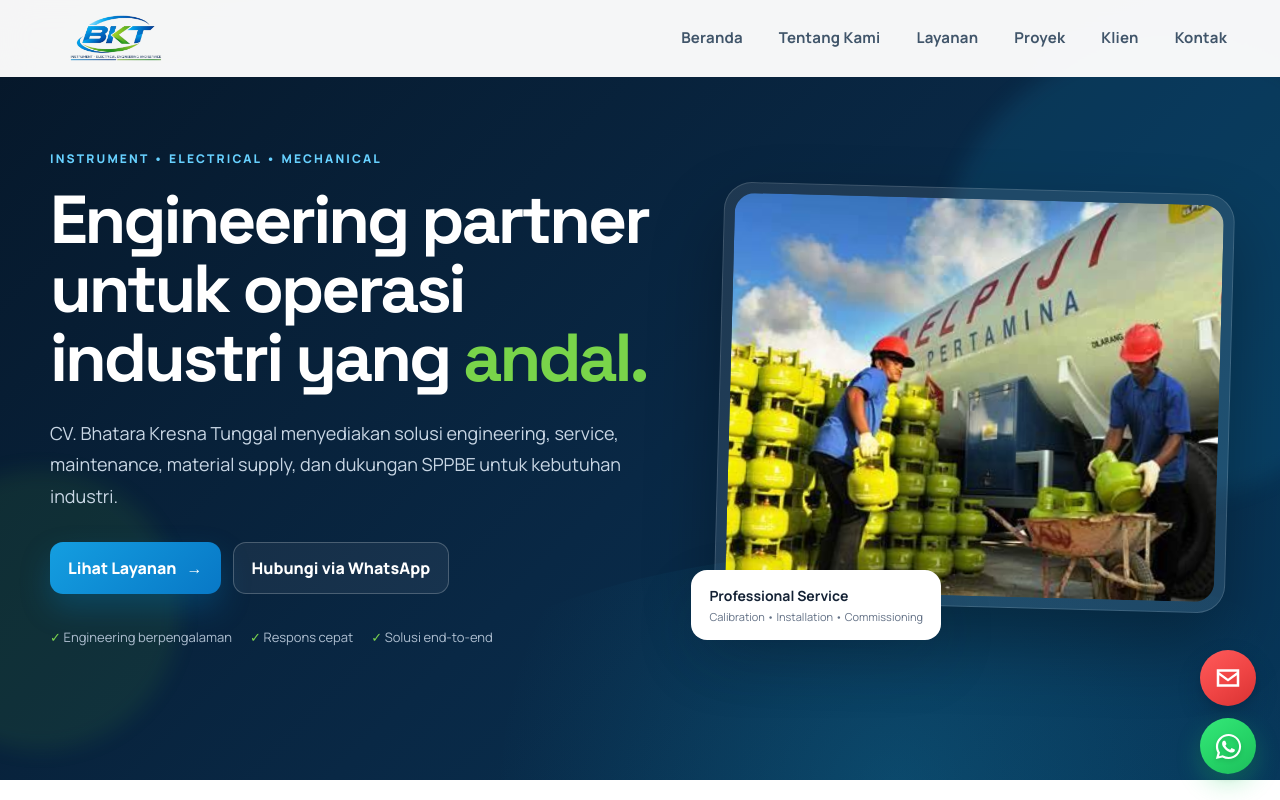
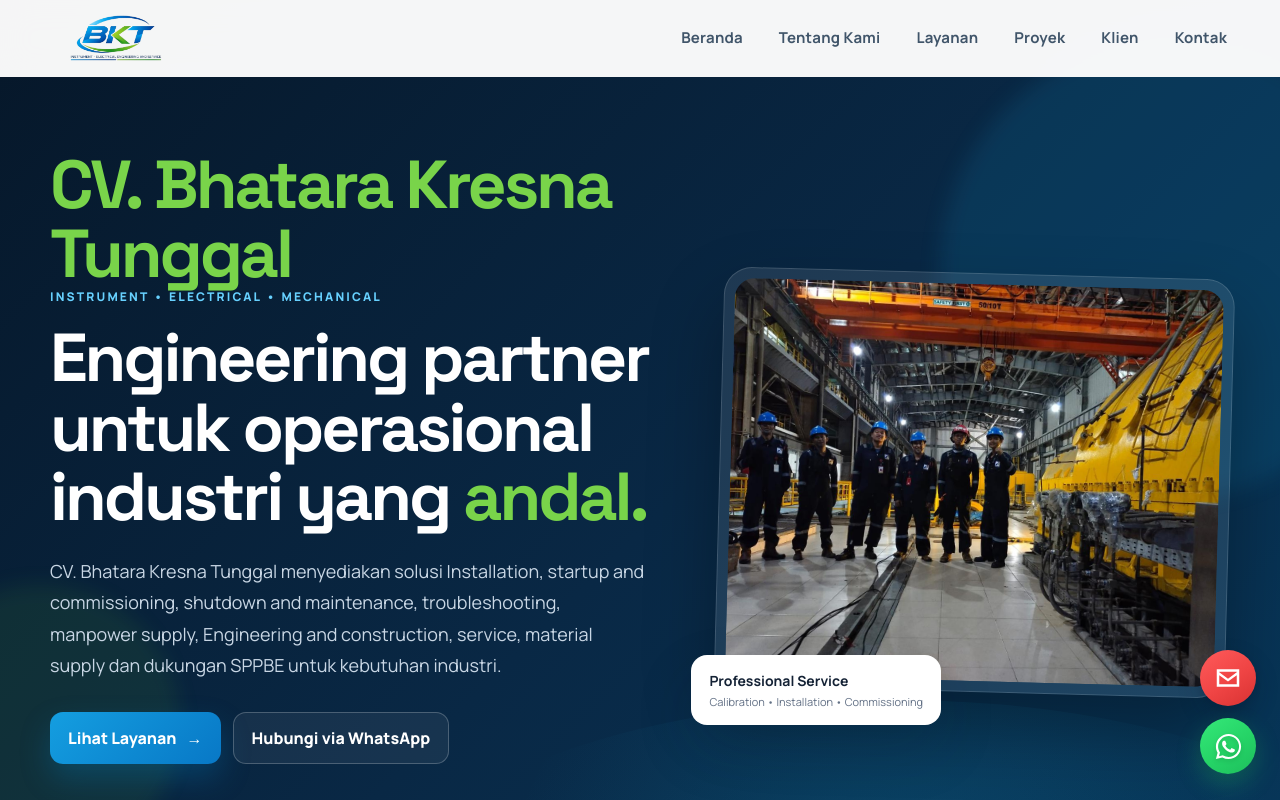
Before and after one commit to athenszz00/bkt-company-profile, a React (Vite) app: page / in a window 1280 px wide. Shown: the top 800 px of the page. Built offline with nearby package versions, Linux system fonts and the light colour scheme.

Commit message:
Tampilan Awal Atas dan Tulisan

```diff
--- a/src/main.jsx
+++ b/src/main.jsx
@@ -2,7 +2,7 @@ import React, { useEffect, useState } from 'react';
 import { createRoot } from 'react-dom/client';
 import './styles.css';
 import logo from './assets/bktlogo.png';
-import heroImage from './assets/hero-lpg.jpeg';
+import heroImage from './assets/hero-hero.jpeg';
 import serviceUfm from './assets/service-ufm.jpeg';
 import fabrication from './assets/fabrication.jpeg';
 import utility from './assets/utility.jpeg';
@@ -273,20 +273,21 @@ function App() {
           <div className="container hero__grid">
 
             <div className="hero__content reveal">
-
+              <h1>
+                <span>CV. Bhatara Kresna Tunggal</span>
+              </h1>
               <p className="eyebrow">
                 INSTRUMENT • ELECTRICAL • MECHANICAL
               </p>
 
               <h1>
-                Engineering partner untuk operasi industri yang{' '}
+                Engineering partner untuk operasional industri yang{' '}
                 <span>andal.</span>
               </h1>
 
               <p className="hero__lead">
                 CV. Bhatara Kresna Tunggal menyediakan solusi
-                engineering, service, maintenance, material
-                supply, dan dukungan SPPBE untuk kebutuhan
+                Installation, startup and commissioning, shutdown and maintenance, troubleshooting, manpower supply, Engineering and construction, service, material supply dan dukungan SPPBE untuk kebutuhan
                 industri.
               </p>
 
@@ -314,7 +315,7 @@ function App() {
               <div className="hero__trust">
 
                 <span>
-                  ✓ Engineering berpengalaman
+                  ✓ Engineer berpengalaman
                 </span>
 
                 <span>
```
Also changed, not shown: src/assets/hero-hero.jpeg (added), 4 other files (tests, documents, lock files or other folders).
